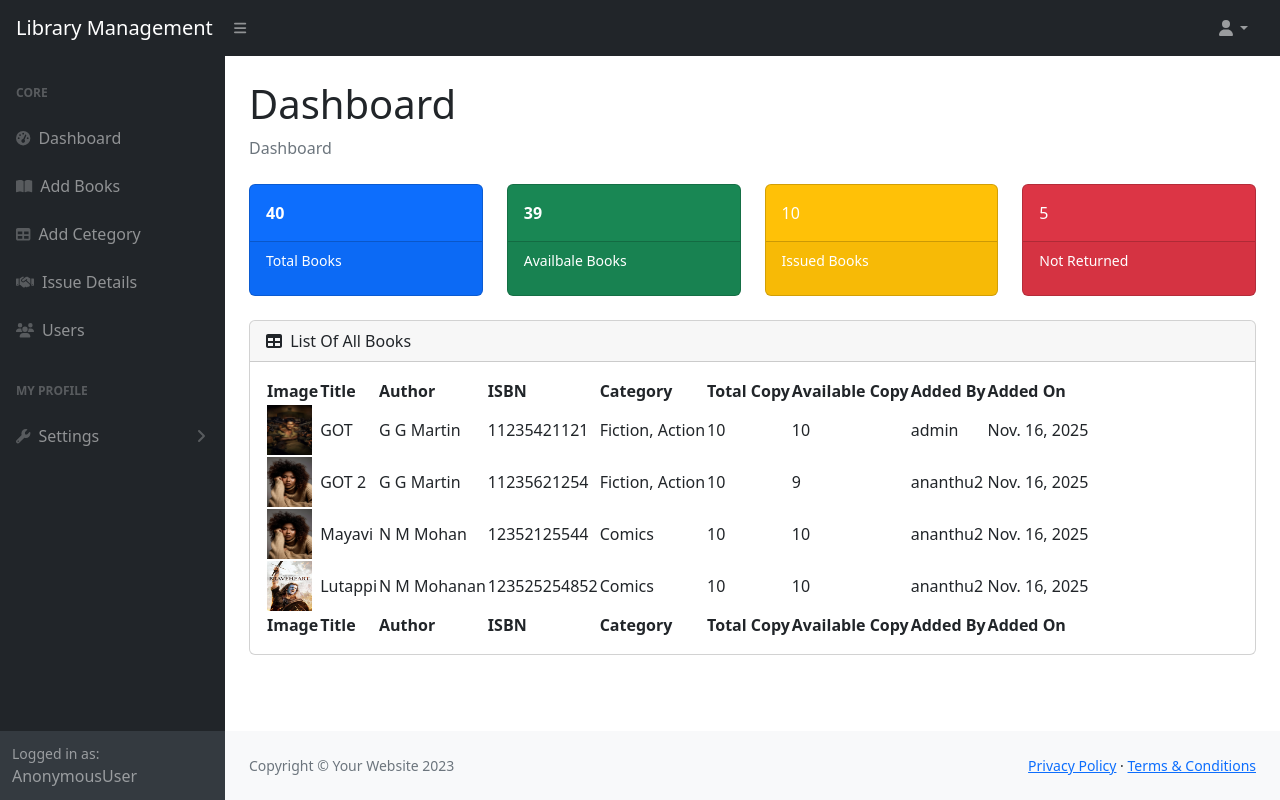
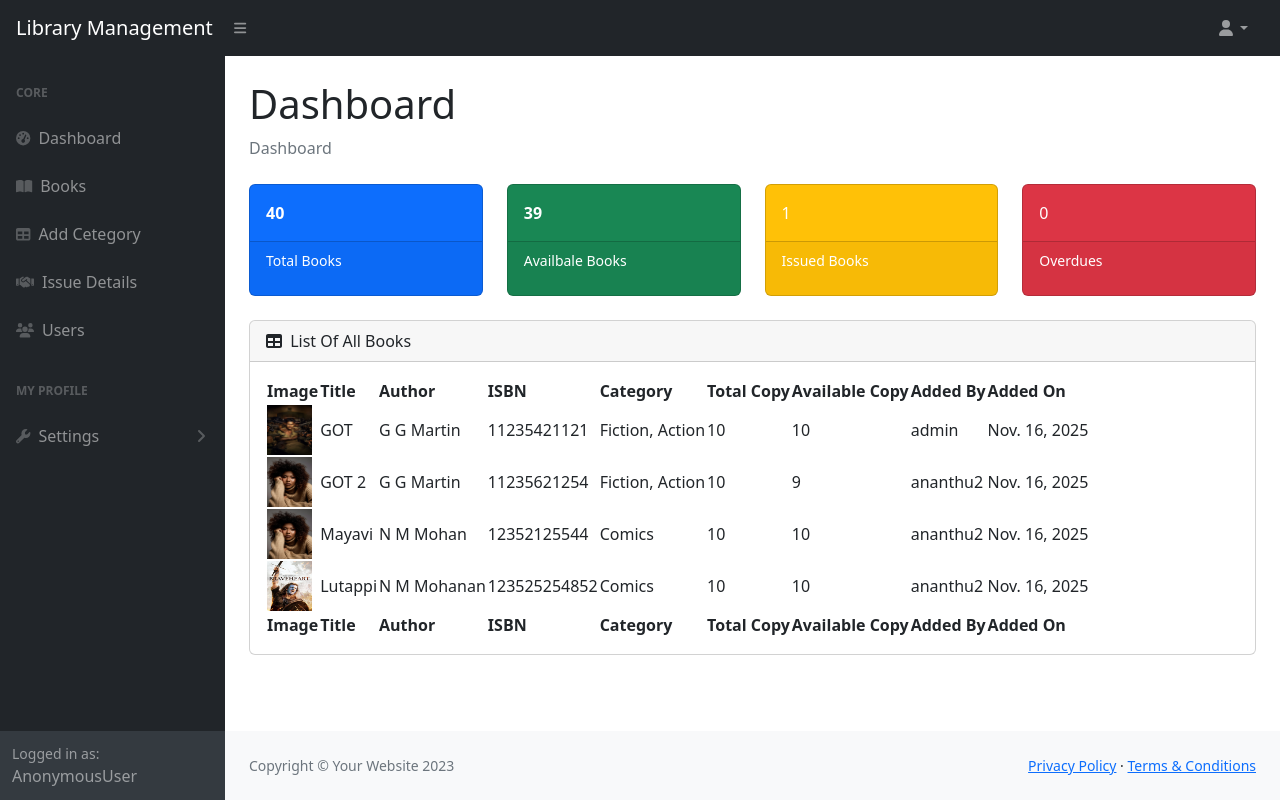
Before and after one commit to um-shuhaib/libraryManagement, a Django app: page /dashboard/ in a window 1280 px wide. Run offline with Django 5.2, Linux system fonts and the light colour scheme; data comes from the database, SQL or seed files in the repository; some libraries are stand-ins or nearby versions.

Commit message:
context processor updated and dashboard modified (updated the count of due and avl issue count)

```diff
--- a/libraryApp/context_processor.py
+++ b/libraryApp/context_processor.py
@@ -1,14 +1,18 @@
 from django.db import models
-from libraryApp.models import Book
+from libraryApp.models import Book,Issue
 
 def library_status(request):
     total_books = Book.objects.count()
     total_copies = Book.objects.aggregate(total=models.Sum("total_copy"))["total"] or 0
     avl_books = Book.objects.aggregate(total=models.Sum("avl_copy"))["total"] or 0
+    issued_books=Issue.objects.filter(status="issued").count()
+    overdue_books=Issue.objects.filter(status="overdue").count()
 
 
     return {
         "total_books": total_books,
         "total_copies": total_copies,
         "avl_books": avl_books,
+        "issued_books": issued_books,
+        "overdue_books": overdue_books,
     }
--- a/libraryApp/templates/dashboard.html
+++ b/libraryApp/templates/dashboard.html
@@ -56,7 +56,7 @@
                         </a>
                         <a class="nav-link" href="{% url 'book' %}">
                             <div class="sb-nav-link-icon"><i class="fas fa-book-open"></i></div>
-                            Add Books
+                            Books
                         </a>
                         <a class="nav-link" href="{% url 'category' %}">
                             <div class="sb-nav-link-icon"><i class="fas fa-table"></i></div>
@@ -126,7 +126,7 @@
                         </div>
                         <div class="col-xl-3 col-md-6">
                             <div class="card bg-warning text-white mb-4">
-                                <div class="card-body">10</div>
+                                <div class="card-body">{{issued_books}}</div>
                                 <div class="card-footer d-flex align-items-center justify-content-between">
                                     <p class="small text-white">Issued Books</p>
                                     <!-- <div class="small text-white"><i class="fas fa-angle-right"></i></div> -->
@@ -135,9 +135,9 @@
                         </div>
                         <div class="col-xl-3 col-md-6">
                             <div class="card bg-danger text-white mb-4">
-                                <div class="card-body">5</div>
+                                <div class="card-body">{{overdue_books}}</div>
                                 <div class="card-footer d-flex align-items-center justify-content-between">
-                                    <p class="small text-white" >Not Returned</p>
+                                    <p class="small text-white" >Overdues</p>
                                     <!-- <div class="small text-white"><i class="fas fa-angle-right"></i></div> -->
                                 </div>
                             </div>
```
